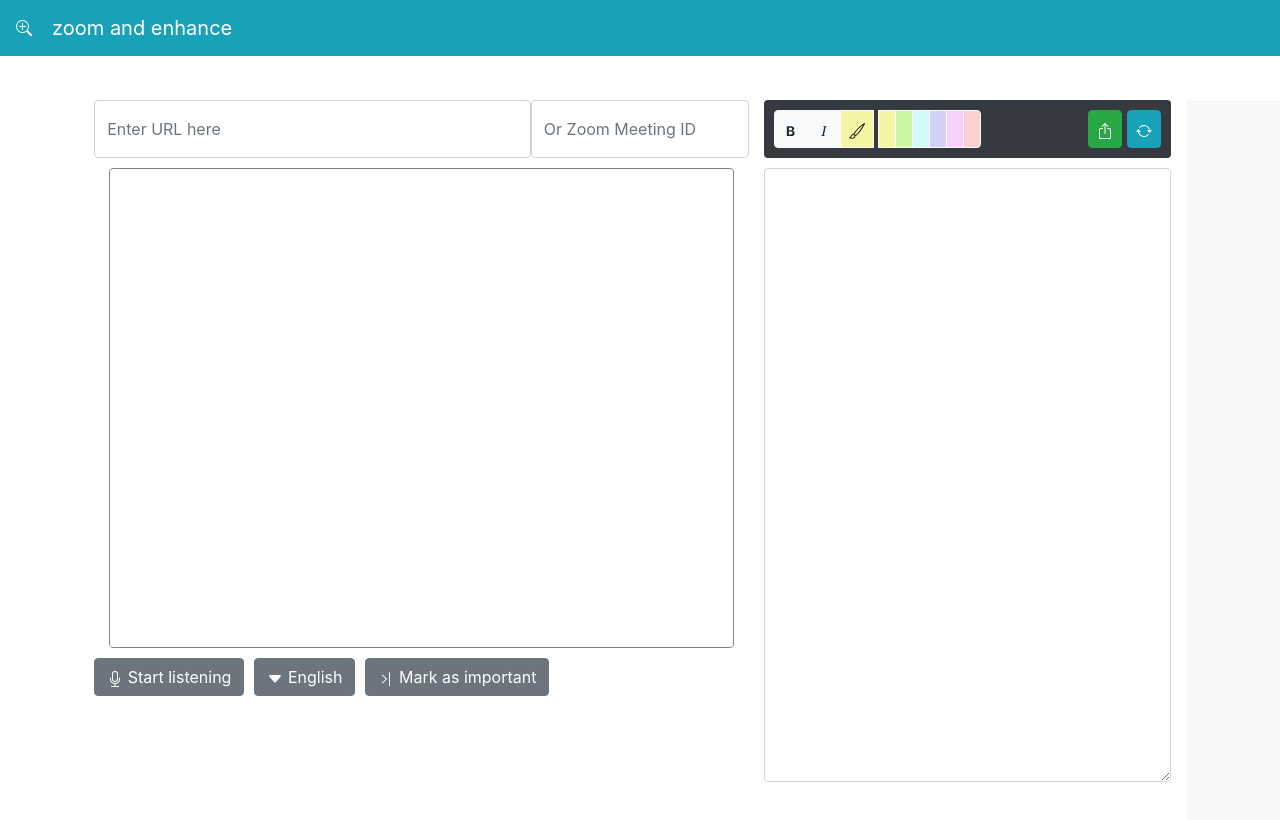
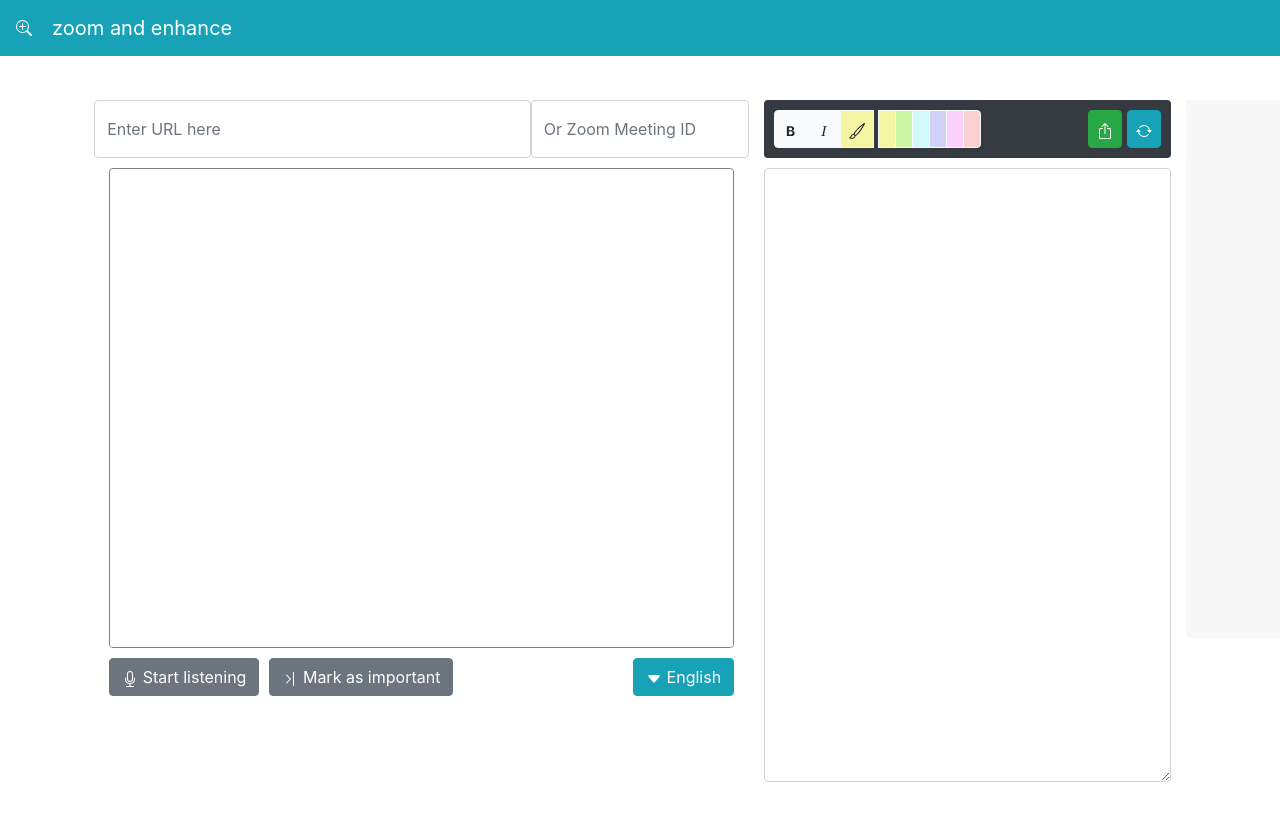
Before and after one commit to crown523/zoom_and_enhance, a Vue app in the folder client/: page / in a window 1280 px wide. Shown: the top 820 px of the page. Built offline with nearby package versions, Linux system fonts and the light colour scheme.

Commit message:
error message and interaction button styling

```diff
--- a/client/src/App.vue
+++ b/client/src/App.vue
@@ -34,4 +34,8 @@ export default {
 .outer1 {
   padding-top: 100px;
 }
+.row {
+  margin-right: 0px;
+  margin-left: 0px;
+}
 </style>
--- a/client/src/components/InteractionButtons.vue
+++ b/client/src/components/InteractionButtons.vue
@@ -1,31 +1,7 @@
 <template>
-  <div class="row" style="margin-top: 10px">
+  <div class="row myButtons" style="margin-top: 10px">
+    <div class="row">
       <app-speech-to-text :lang="selectedLang.code"></app-speech-to-text>
-    <div class="dropdown">
-      <button class="btn btn-secondary">
-        <svg
-          width="1em"
-          height="1em"
-          viewBox="0 0 16 16"
-          class="bi bi-caret-down-fill"
-          fill="currentColor"
-          xmlns="http://www.w3.org/2000/svg"
-        >
-          <path
-            d="M7.247 11.14L2.451 5.658C1.885 5.013 2.345 4 3.204 4h9.592a1 1 0 0 1 .753 1.659l-4.796 5.48a1 1 0 0 1-1.506 0z"
-          />
-        </svg>
-        {{ selectedLang.name }}
-      </button>
-      <div class="dropdown-content">
-        <a
-          v-for="(lang, index) in langs"
-          :key="index"
-          @click="selectedLang = lang"
-          >{{ lang.name }}</a
-        >
-      </div>
-    </div>
       <button v-if="toggle" class="btn btn-secondary" @click="toggleImportance">
         <svg
           width="1em"
@@ -58,6 +34,32 @@
         </svg>
         Stop marking as important
       </button>
+    </div>
+    <div class="dropdown">
+      <button class="btn btn-info">
+        <svg
+          width="1em"
+          height="1em"
+          viewBox="0 0 16 16"
+          class="bi bi-caret-down-fill"
+          fill="currentColor"
+          xmlns="http://www.w3.org/2000/svg"
+        >
+          <path
+            d="M7.247 11.14L2.451 5.658C1.885 5.013 2.345 4 3.204 4h9.592a1 1 0 0 1 .753 1.659l-4.796 5.48a1 1 0 0 1-1.506 0z"
+          />
+        </svg>
+        {{ selectedLang.name }}
+      </button>
+      <div class="dropdown-content">
+        <a
+          v-for="(lang, index) in langs"
+          :key="index"
+          @click="selectedLang = lang"
+          >{{ lang.name }}</a
+        >
+      </div>
+    </div>
   </div>
 </template>
 
@@ -158,4 +160,12 @@ button {
 .dropdown:hover .dropbtn {
   background-color: #3e8e41;
 }
+.myButtons {
+  display: flex;
+  justify-content: space-between;
+}
+.row {
+  margin-right: 0px;
+  margin-left: 0px;
+}
 </style>
--- a/client/src/components/RenderText.vue
+++ b/client/src/components/RenderText.vue
@@ -60,7 +60,8 @@ export default {
 
 <style scoped>
 .text-area {
-  min-height: calc(60vh + 58px);
+  height: calc(60vh + 58px);
+  overflow: scroll;
   background: #f7f7f7;
   padding: 30px;
 }
--- a/client/src/components/Text.vue
+++ b/client/src/components/Text.vue
@@ -1,7 +1,7 @@
 <template>
   <div class="outer">
     <app-toolbar @addSymbol="attemptToAddSymbol" @render="render"></app-toolbar>
-    <div class="alert alert-danger" v-if="error">this is an error</div>
+    <div class="alert alert-danger" v-if="error">{{ errorMessage }}</div>
     <textarea
       id="message"
       rows="25"
@@ -19,7 +19,8 @@ import $ from "jquery";
 export default {
   data() {
     return {
-      error: false
+      error: false,
+      errorMessage: ""
     };
   },
   methods: {
@@ -117,12 +118,14 @@ export default {
             case "*":
               if (prev == "_" || prev == "|") {
                 if (stack.length - stack.indexOf(x) > 1) {
-                  return 't';
+                  return "t";
                 }
                 this.text =
-                this.text.slice(0, i) + prev +
-                this.text.charAt(i) + prev +
-                this.text.slice(i + 1);
+                  this.text.slice(0, i) +
+                  prev +
+                  this.text.charAt(i) +
+                  prev +
+                  this.text.slice(i + 1);
                 stack.push(prev);
                 i++;
               }
@@ -132,12 +135,14 @@ export default {
             case "_":
               if (prev == "*" || prev == "|") {
                 if (stack.length - stack.indexOf(x) > 1) {
-                  return 't';
+                  return "t";
                 }
                 this.text =
-                this.text.slice(0, i) + prev +
-                this.text.charAt(i) + prev +
-                this.text.slice(i + 1);
+                  this.text.slice(0, i) +
+                  prev +
+                  this.text.charAt(i) +
+                  prev +
+                  this.text.slice(i + 1);
                 stack.push(prev);
                 i++;
               }
@@ -147,12 +152,14 @@ export default {
             case "|":
               if (prev == "*" || prev == "_") {
                 if (stack.length - stack.indexOf(x) > 1) {
-                  return 't';
+                  return "t";
                 }
                 this.text =
-                this.text.slice(0, i) + prev +
-                this.text.charAt(i) + prev +
-                this.text.slice(i + 1);
+                  this.text.slice(0, i) +
+                  prev +
+                  this.text.charAt(i) +
+                  prev +
+                  this.text.slice(i + 1);
                 stack.push(prev);
                 i++;
               }
@@ -176,14 +183,14 @@ export default {
         this.error = false;
         eventBus.renderText(color);
         $("#app").animate({ scrollLeft: 1000 }, 1000);
-      } else if (result == 't') {
+      } else if (result == "t") {
         console.log("triple overlap type error");
+        this.errorMessage =
+          "Make sure there is no more than 1 unpaired delimiter between each delimiter pair (e.g. '* a _ a | a * ...' is invalid but '* a _ a *  ...' is valid).";
         this.error = true;
       } else {
-        //TODO: make these different
-        //missing delimiter type error
-        // result holds the missing char
-        console.log("unpaired delimiter")
+        console.log("unpaired delimiter");
+        this.errorMessage = 'Unpaired delimiter: "' + result + '".';
         this.error = true;
       }
     }
```
Lines whose indentation alone changed are shown as unchanged.
